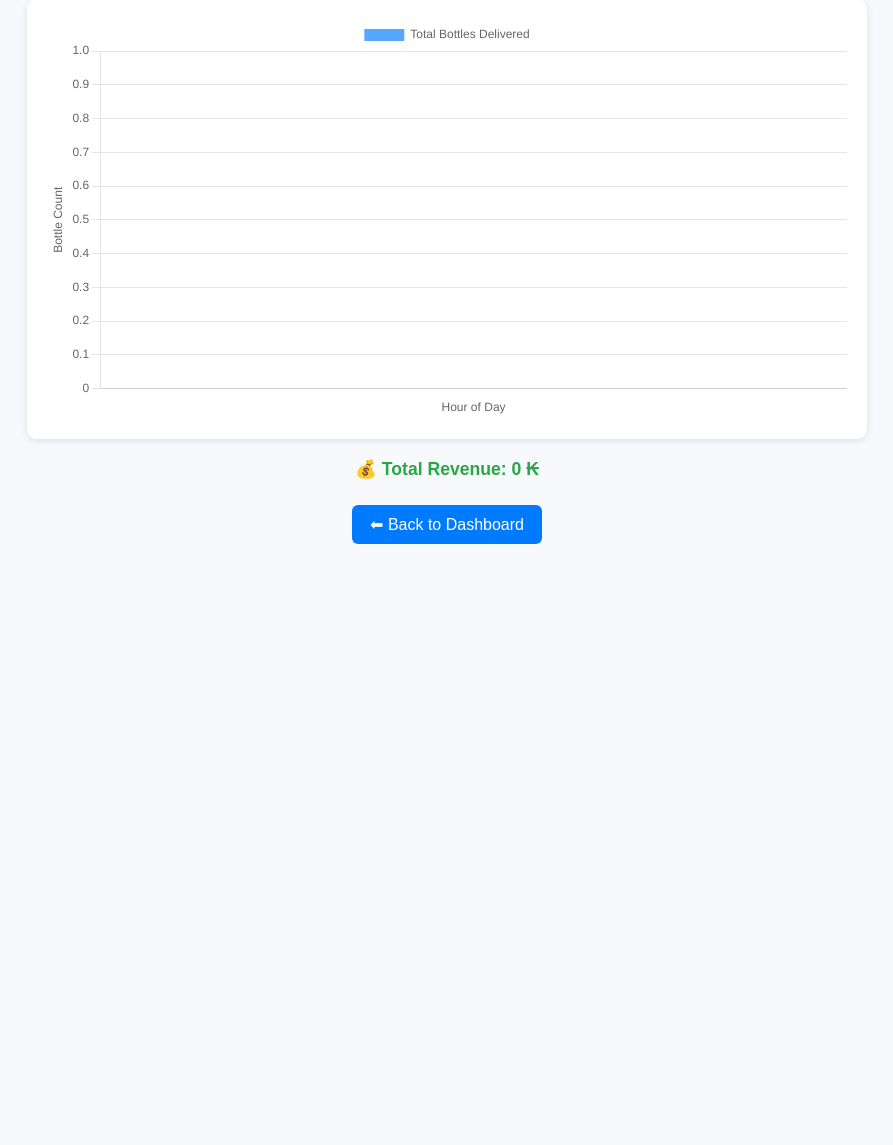
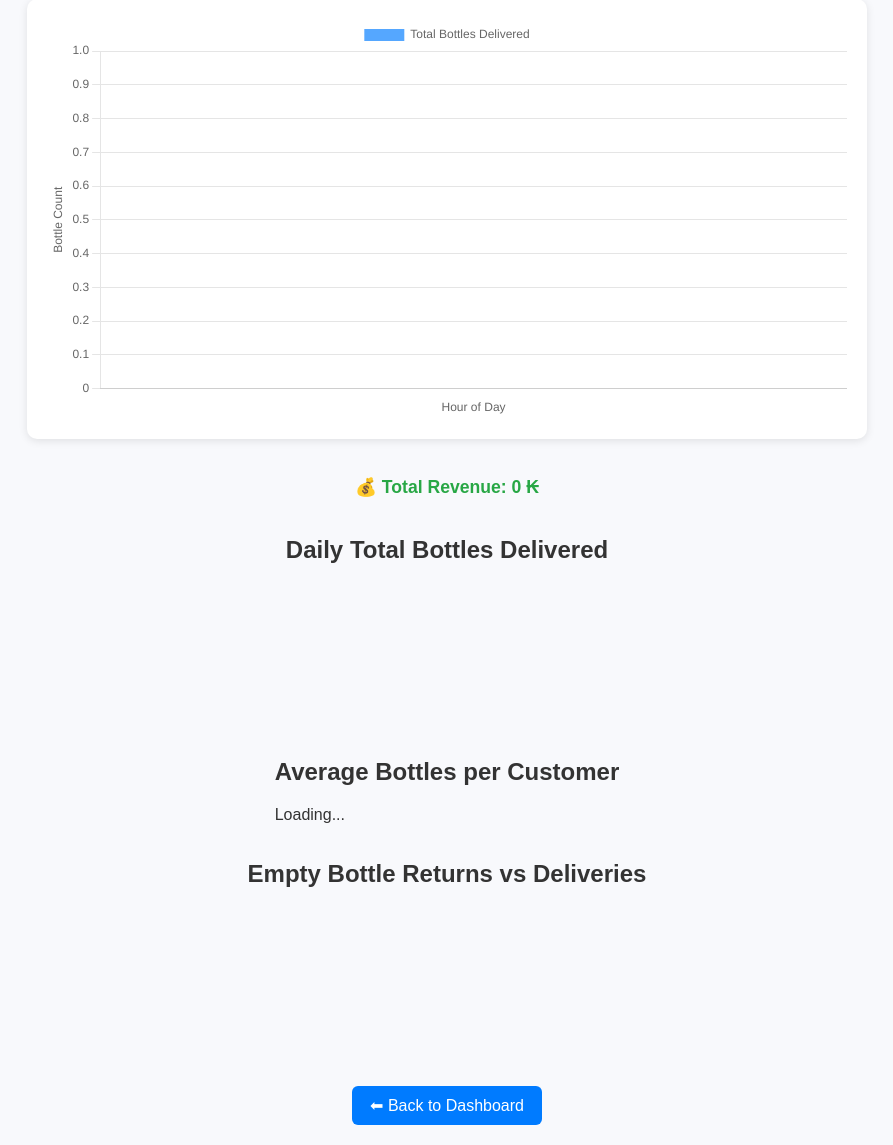
Before and after one commit to MCpro123/flask-bottle-app, a Flask app: page /insights in a window 1280 px wide. Shown: the part 171-1316 px from the top of the page, without its empty margins (193-1086 px from the left). Before the commit the page ends 715 px from the top, so only its background shows below. Run offline with Flask 3, Linux system fonts and the light colour scheme; the visitor is signed in with stand-in values (Sample User, id 1); data that the repository does not hold is empty; a map, chart or similar area stays blank; some libraries are stand-ins or nearby versions.

Commit message:
new changes

```diff
--- a/app.py
+++ b/app.py
@@ -197,8 +197,8 @@ def update_location():
         cur.execute('UPDATE customers SET bottles=%s WHERE id=%s', (new_bottles, customer_id))
 
         cur.execute('''
-        INSERT INTO bottle_records (employee_id, customer_id, latitude, longitude, bottles, created_at,returned_bottles,borrowed_bottles)
-        VALUES (%s, %s, %s, %s, %s, NOW())
+        INSERT INTO bottle_records (employee_id, customer_id, latitude, longitude, bottles,returned_bottles,borrowed_bottles,created_at)
+        VALUES (%s, %s, %s, %s, %s,%s,%s NOW())
     ''', (emp_id, customer_id, lat, lon, new_bottles,returned,borrowed))
 
 
@@ -442,6 +442,41 @@ def get_hourly_bottles():
     result = [{'hour': int(r[0]), 'total_bottles': int(r[1])} for r in rows]
     return jsonify(result)
 
+@app.route('/get_daily_totals')
+def get_daily_totals():
+    conn = get_db_connection()
+    cur = conn.cursor()
+    cur.execute("""
+        SELECT DATE(created_at), SUM(borrowed_bottles)
+        FROM bottle_records
+        GROUP BY DATE(created_at)
+        ORDER BY DATE(created_at)
+    """)
+    rows = cur.fetchall()
+    cur.close(); conn.close()
+    return jsonify([{'date': str(r[0]), 'total': int(r[1])} for r in rows])
+
+@app.route('/get_avg_bottles')
+def get_avg_bottles():
+    conn = get_db_connection()
+    cur = conn.cursor()
+    cur.execute("SELECT AVG(bottles) FROM customers")
+    avg = cur.fetchone()[0] or 0
+    cur.close(); conn.close()
+    return jsonify({'avg': avg})
+
+
+@app.route('/get_returns_ratio')
+def get_returns_ratio():
+    conn = get_db_connection()
+    cur = conn.cursor()
+    cur.execute("SELECT SUM(returned_bottles), SUM(borrowed_bottles) FROM bottle_records")
+    ret, delv = cur.fetchone()
+    cur.close(); conn.close()
+    return jsonify({'returned': int(ret or 0), 'delivered': int(delv or 0)})
+
+
+
 # Logout
 @app.route('/logout')
 def logout():
--- a/templates/insights.html
+++ b/templates/insights.html
@@ -87,11 +87,35 @@
     <input type="number" id="priceInput" placeholder="Bottle price (₭)" min="0" step="0.01">
   </div>
 
+  <!-- Hourly Demand Pattern -->
   <div id="chartContainer">
     <canvas id="bottleChart"></canvas>
   </div>
+  <br>
+  <div id="revenueOutput">💰 Total Revenue: -</div>
+  <br>
+    <!-- Daily Total Bottles Delivered -->
+  <div class="insight-card">
+    <h2>Daily Total Bottles Delivered</h2>
+    <canvas id="dailyChart"></canvas>
+  </div>
 
-  <div id="revenueOutput">💰 Total Revenue: -</div>
+
+
+  <!--  Average Bottles per Customer -->
+  <div class="insight-card">
+    <h2>Average Bottles per Customer</h2>
+    <p id="avgBottlesText">Loading...</p>
+  </div>
+
+
+  <!--  Empty Bottle Returns vs Deliveries -->
+  <div class="insight-card">
+    <h2>Empty Bottle Returns vs Deliveries</h2>
+    <canvas id="returnChart"></canvas>
+  </div>
+
+
 
   <button onclick="window.location.href='/admin'">⬅ Back to Dashboard</button>
 
@@ -137,6 +161,50 @@
       document.getElementById('revenueOutput').textContent =
         `💰 Total Revenue: ${isNaN(revenue) ? '-' : revenue.toLocaleString()} ₭`;
     }
+    async function loadDailyTotals() {
+      const res = await fetch('/get_daily_totals');
+      const data = await res.json();
+
+      const ctx = document.getElementById('dailyChart').getContext('2d');
+      new Chart(ctx, {
+        type: 'line',
+        data: {
+          labels: data.map(d => d.date),
+          datasets: [{
+            label: 'Total Bottles per Day',
+            data: data.map(d => d.total),
+            borderColor: '#007bff',
+            tension: 0.3
+          }]
+        },
+        options: { responsive: true }
+      });
+    }
+
+    async function loadAvgBottles() {
+      const res = await fetch('/get_avg_bottles');
+      const data = await res.json();
+      document.getElementById('avgBottlesText').textContent =
+        `Average Bottles per Customer: ${data.avg.toFixed(2)}`;
+    }
+
+    async function loadReturns() {
+      const res = await fetch('/get_returns_ratio');
+      const data = await res.json();
+
+      const ctx = document.getElementById('returnChart').getContext('2d');
+      new Chart(ctx, {
+        type: 'doughnut',
+        data: {
+          labels: ['Returned Bottles', 'Delivered Bottles'],
+          datasets: [{
+            data: [data.returned, data.delivered],
+            backgroundColor: ['#28a745cc', '#007bffcc']
+          }]
+        },
+        options: { responsive: true }
+      });
+    }
 
     // Load today's data by default
     const today = new Date().toISOString().split('T')[0];
```
